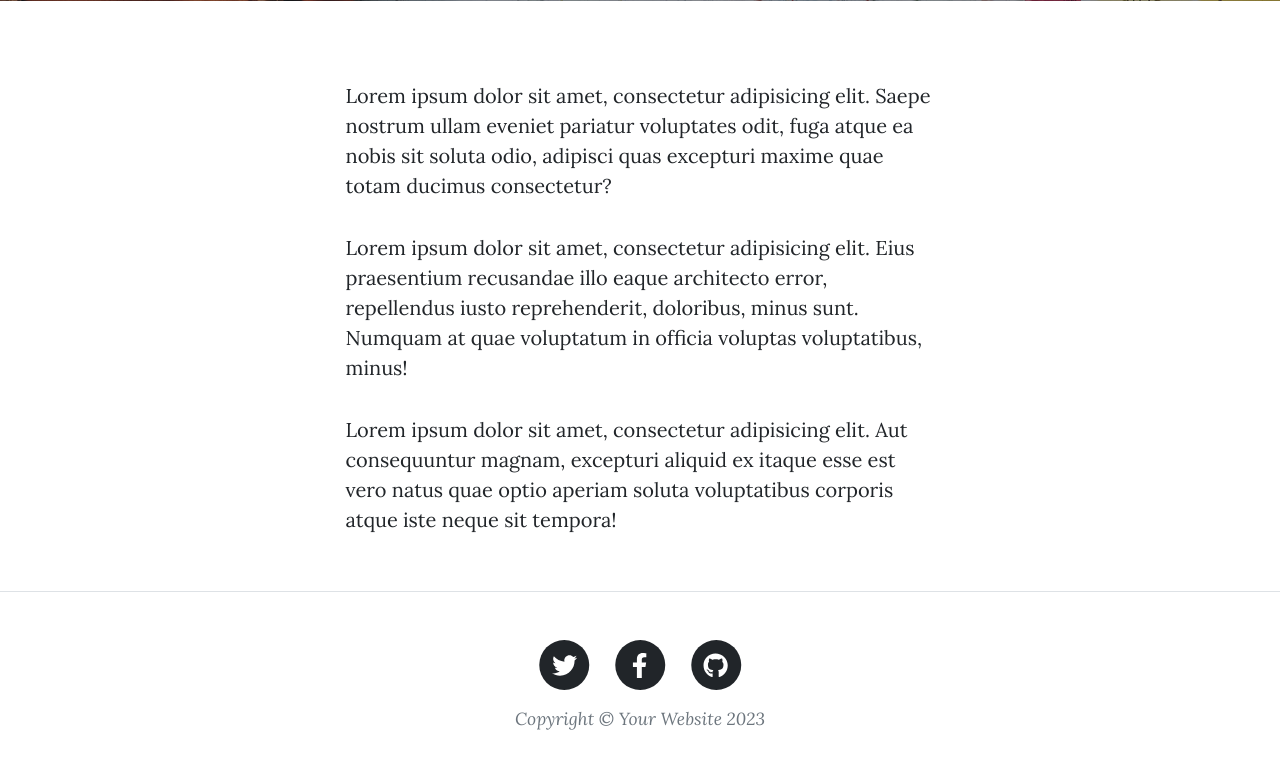
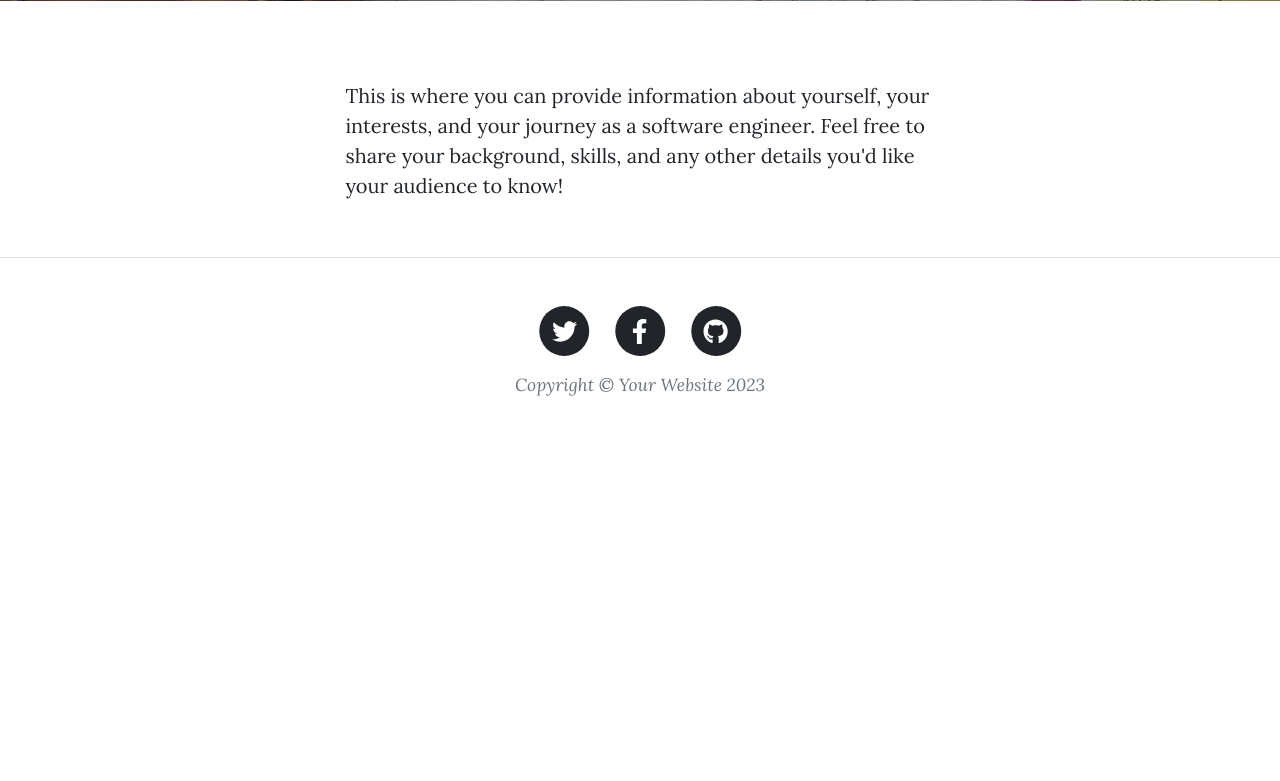
Before and after one commit to LewisJassy/Modified-Blog, a Flask app: page /about in a window 1280 px wide. Shown: the part 531-1312 px from the top of the page. After the commit the page ends 927 px from the top, so only its background shows below. Run offline with Flask 3, Linux system fonts and the light colour scheme; some libraries are stand-ins or nearby versions.

Commit message:
changed paragraph content

```diff
--- a/startbootstrap-clean-blog-gh-pages/templates/about.html
+++ b/startbootstrap-clean-blog-gh-pages/templates/about.html
@@ -17,9 +17,7 @@
             <div class="container px-4 px-lg-5">
                 <div class="row gx-4 gx-lg-5 justify-content-center">
                     <div class="col-md-10 col-lg-8 col-xl-7">
-                        <p>Lorem ipsum dolor sit amet, consectetur adipisicing elit. Saepe nostrum ullam eveniet pariatur voluptates odit, fuga atque ea nobis sit soluta odio, adipisci quas excepturi maxime quae totam ducimus consectetur?</p>
-                        <p>Lorem ipsum dolor sit amet, consectetur adipisicing elit. Eius praesentium recusandae illo eaque architecto error, repellendus iusto reprehenderit, doloribus, minus sunt. Numquam at quae voluptatum in officia voluptas voluptatibus, minus!</p>
-                        <p>Lorem ipsum dolor sit amet, consectetur adipisicing elit. Aut consequuntur magnam, excepturi aliquid ex itaque esse est vero natus quae optio aperiam soluta voluptatibus corporis atque iste neque sit tempora!</p>
+                        <p>This is where you can provide information about yourself, your interests, and your journey as a software engineer. Feel free to share your background, skills, and any other details you'd like your audience to know!</p>
                     </div>
                 </div>
             </div>
```
